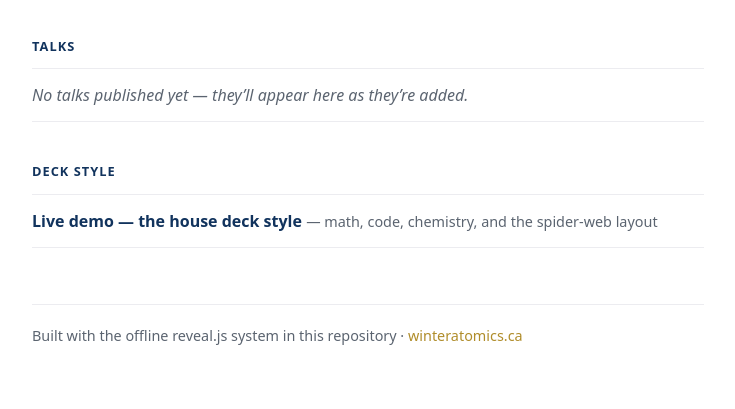
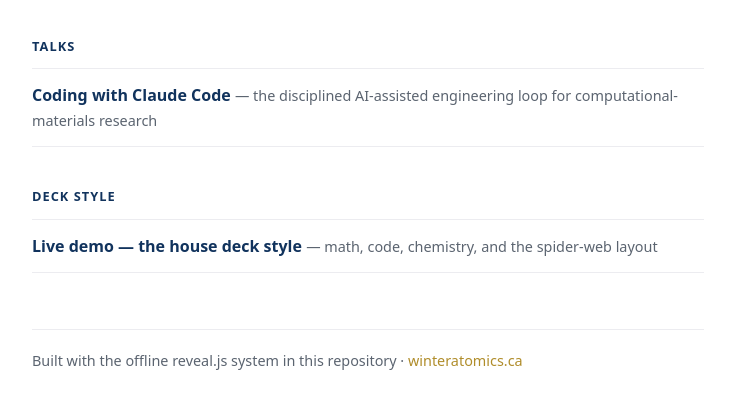
Before and after one commit to Kerrator/presentations, a website: page index.html in a window 1280 px wide. Shown: the part 173-582 px from the top of the page, without its empty margins (272-1007 px from the left). Drawn offline with Linux system fonts and the light colour scheme.

Commit message:
Publish 'Coding with Claude Code' on the talks landing page

```diff
--- a/index.html
+++ b/index.html
@@ -42,7 +42,7 @@
       <ul class="talks">
         <!-- Add a talk: copy a line below, point href at talks/<slug>/ -->
         <!-- <li><a href="talks/2026-mrs-fall-zr-alloys/"><span class="title">Defect mechanisms in Zr alloys</span></a> <span class="meta">— MRS Fall 2026</span></li> -->
-        <li class="empty">No talks published yet — they’ll appear here as they’re added.</li>
+        <li><a href="talks/2026-coding-with-claude-code/"><span class="title">Coding with Claude Code</span></a> <span class="meta">— the disciplined AI-assisted engineering loop for computational-materials research</span></li>
       </ul>
 
       <h2>Deck style</h2>
```
